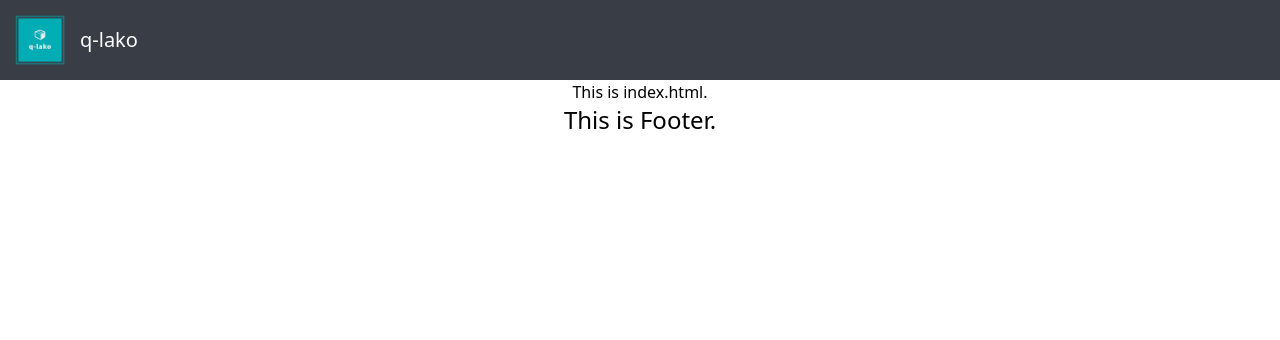
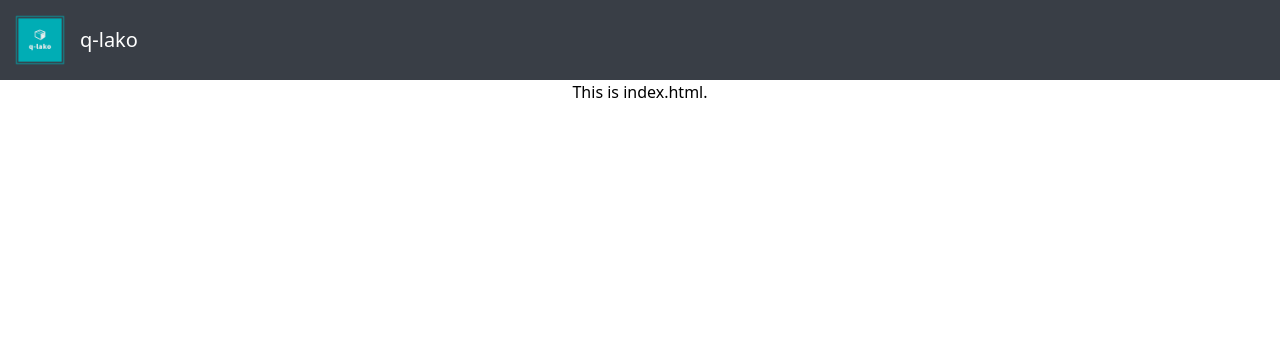
Before and after one commit to yusuke-sforzando/q-lako, a Flask app: page / in a window 1280 px wide. Shown: the top 340 px of the page. Run offline with Flask 2, Linux system fonts and the light colour scheme.

Commit message:
:fire: Remove footer as unnecessary

```diff
--- a/templates/_base.html
+++ b/templates/_base.html
@@ -17,7 +17,6 @@
     {% endblock %}
     <p>{{ message }}</p>
   </div>
-  {% include "_footer.html" %}
   <!-- <script>
     window.ga = function () { ga.q.push(arguments) }; ga.q = []; ga.l = +new Date;
     ga("create", "UA-XXXXX-Y", "auto"); ga("set", "anonymizeIp", true); ga("set", "transport", "beacon"); ga("send", "pageview")
--- a/templates/_footer.html
+++ /dev/null
@@ -1,3 +0,0 @@
-<footer>
-  <p class="text-2xl text-center">This is Footer.</p>
-</footer>
```
